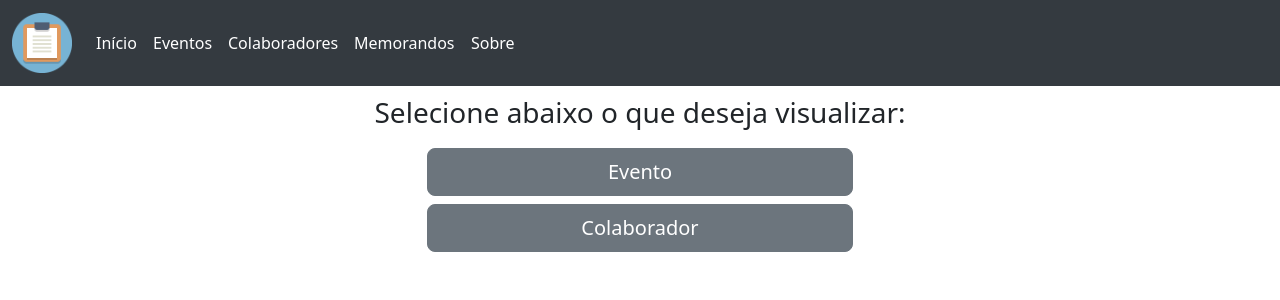
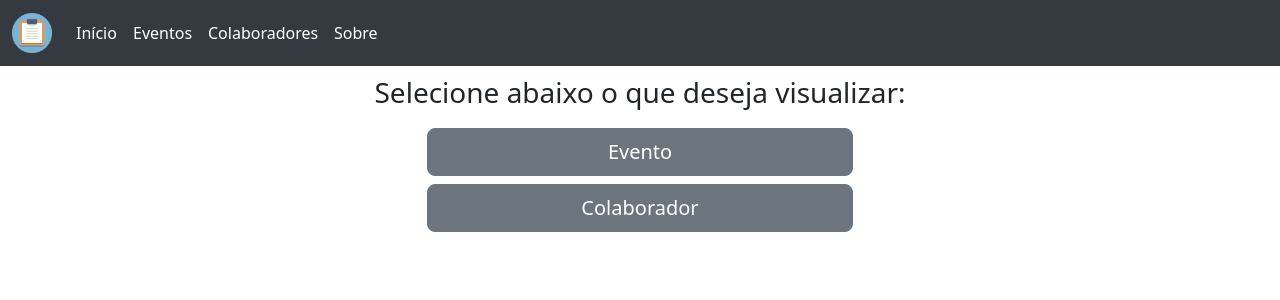
Before and after one commit to goltaraya/sade-app, a PHP site: page /index.php in a window 1280 px wide. Shown: the top 300 px of the page. Run offline with PHP 8.4, Linux system fonts and the light colour scheme.

Commit message:
fix: removendo pagina de memorandos

```diff
--- a/css/style.css
+++ b/css/style.css
@@ -26,7 +26,7 @@ body {
 }
 
 .navbar-brand img {
-  height: 60px;
+  height: 40px;
 }
 
 .header-div {
--- a/index.php
+++ b/index.php
@@ -9,7 +9,7 @@
 
     <div class="d-grid gap-2 col-4 mx-auto">
         <a href="<?= $BASE_URL ?>eventos.php" type="button" class="btn btn-secondary btn-lg">Evento</a>
-        <a type="button" class="btn btn-secondary btn-lg">Colaborador</a>
+        <a href="<?= $BASE_URL ?>colaboradores.php" type="button" class="btn btn-secondary btn-lg">Colaborador</a>
     </div>
 </main>
 
--- a/templates/header.php
+++ b/templates/header.php
@@ -30,7 +30,6 @@ include_once 'config/connection.php';
                     <a class="nav-link" href="<?= $BASE_URL ?>index.php">Início</a>
                     <a class="nav-link" href="<?= $BASE_URL ?>eventos.php">Eventos</a>
                     <a class="nav-link" href="<?= $BASE_URL ?>colaboradores.php">Colaboradores</a>
-                    <a class="nav-link" href="<?= $BASE_URL ?>memorandos.php">Memorandos</a>
                     <a class="nav-link" href="<?= $BASE_URL ?>sobre.php">Sobre</a>
                 </div>
             </div>
```
